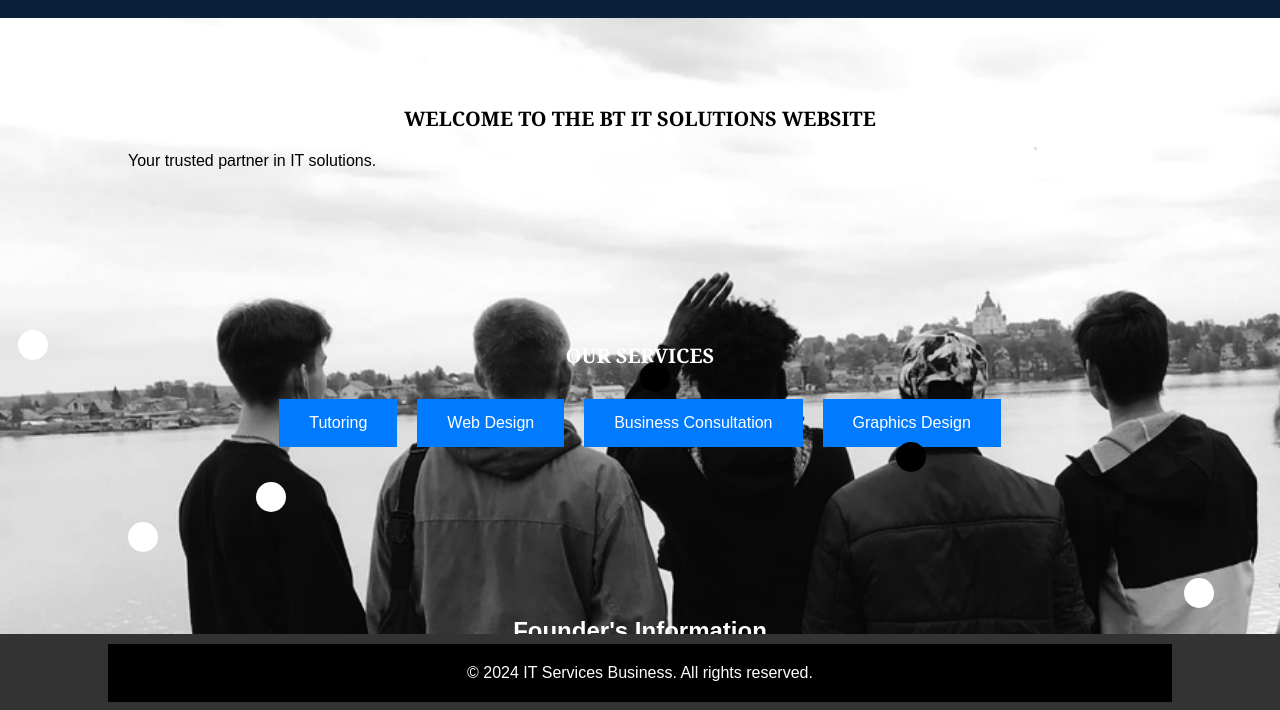
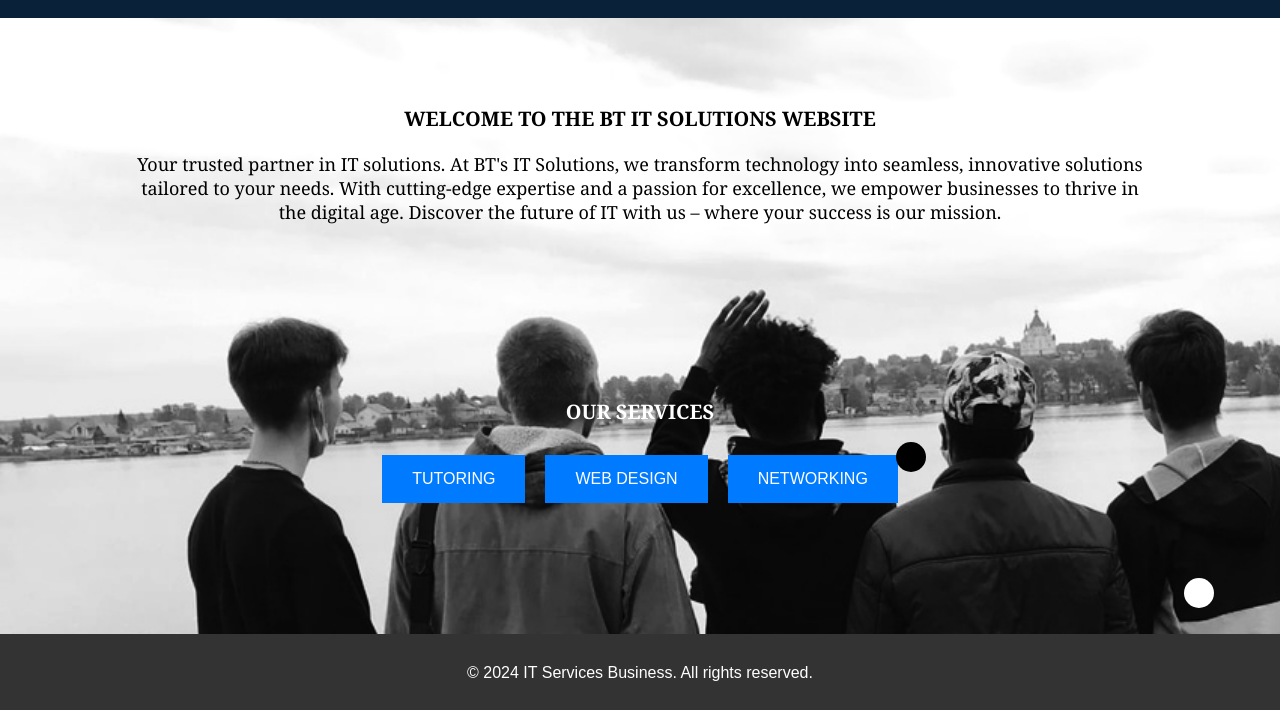
Before and after one commit to Tosirama/itsolutions, a plain HTML site: page index.html in a window 1280 px wide. Shown: the part 88-798 px from the top of the page. Drawn offline with Linux system fonts and the light colour scheme.

Commit message:
Update index.html

```diff
--- a/index.html
+++ b/index.html
@@ -3,22 +3,11 @@
 <head>
     <meta charset="UTF-8">
     <meta name="viewport" content="width=device-width, initial-scale=1.0">
-    <title>IT Services Business</title>
+    <title>BT IT Solutions</title>
     <link rel="stylesheet" href="styles.css">
 </head>
 <body>
     <header>
-        <span></span>
-        <span></span>
-        <span></span>
-        <span></span>
-        <span></span>
-        <span></span>
-        <span></span>
-        <span></span>
-        <span></span>
-        <span></span>
-
         <div class="container">
             <h1 class="animated fadeInDown">BT IT SOLUTIONS AND SERVICES</h1>
             <nav>
@@ -26,17 +15,17 @@
                     <li><a href="#home" class="animated fadeIn">Home</a></li>
                     <li><a href="#services" class="animated fadeIn">Services</a></li>
                     <li><a href="#founder" class="animated fadeIn">Founder</a></li>
-                    <li><a href="#contact" class="animated fadeIn">Contact Us</a></li>
-                    <li><a href="#">+260976945889</a></li>
+                    <li><a href="mailto:patrickbanda430@gmail.com" onclick="alert('YOU ARE PROCEEDING TO EMAIL!')" class="animated fadeIn">Contact Us</a></li>
+                    <li><a href="https://wa.me/260976945889"  onlclick="alert('PROCEEDING TO WHATSAPP!')" >+260976945889</a></li>
                 </ul>
             </nav>
         </div>
     </header>
 
     <section id="home">
-        <div class="contain2">
+        <div class="container">
             <h2 class="an2">WELCOME TO THE BT IT SOLUTIONS WEBSITE</h2>
-            <p class="animated fadeIn">Your trusted partner in IT solutions.</p>
+            <p class="an4">Your trusted partner in IT solutions. At BT's IT Solutions, we transform technology into seamless, innovative solutions tailored to your needs. With cutting-edge expertise and a passion for excellence, we empower businesses to thrive in the digital age. Discover the future of IT with us – where your success is our mission.</p>
         </div>
     </section>
 
@@ -44,40 +33,48 @@
         <div class="container">
             <h2 class="an3">OUR SERVICES</h2>
             <div class="services-buttons">
-                <button class="animated zoomIn" onclick="location.href='#';">Tutoring</button>
-                <button class="animated zoomIn" onclick="location.href='#';">Web Design</button>
-                <button class="animated zoomIn" onclick="location.href='#';">Business Consultation</button>
-                <button class="animated zoomIn" onclick="location.href='#';">Graphics Design</button>
+                <button class="animated zoomIn" onclick="location.href='http://127.0.0.1:5500/secondpage.html';">TUTORING</button>
+                <button class="animated zoomIn" onclick="location.href='http://127.0.0.1:5500/we.html';">WEB DESIGN</button>
+                <button class="animated zoomIn" onclick="location.href='http://127.0.0.1:5500/net.html#top';">NETWORKING</button>
+
             </div>
         </div>
     </section>
 
     <section id="founder">
         <div class="container">
-            <h2 class="animated fadeInUp">Founder's Information</h2>
+            <h2 class="animated fadeInUp">FULL PAGE STILL UNDER DEVELOPMENT!!!</h2>
             <p class="animated fadeIn">Learn more about the visionary behind our business.</p>
             <button id="fb2" class="fb2">Founder's Bio</button>
-            <div id="im2">
-
-
-            </div>
+            <div id="im2"></div>
         </div>
     </section>
 
     <section id="contact">
         <div class="container">
-            <h2 class="animated">Contact Us</h2>
+            <h2 class="animated fadeIn">Contact Us</h2>
             <p class="animated fadeIn">Get in touch with us for any inquiries or partnerships.</p>
-            <a href="mailto:info@example.com" class="animated fadeIn">Email Us</a>
+            <a href="mailto:patrickbanda430@gmail.com" class="animated fadeIn">Email Us</a>
         </div>
     </section>
 
     <footer>
-        <div class="contain1">
+        <div class="container">
             <p class="animated">&copy; 2024 IT Services Business. All rights reserved.</p>
         </div>
     </footer>
 
+    <span></span>
+    <span></span>
+    <span></span>
+    <span></span>
+    <span></span>
+    <span></span>
+    <span></span>
+    <span></span>
+    <span></span>
+    <span></span>
+
     <script src="scripts.js"></script>
 </body>
 </html>
```
